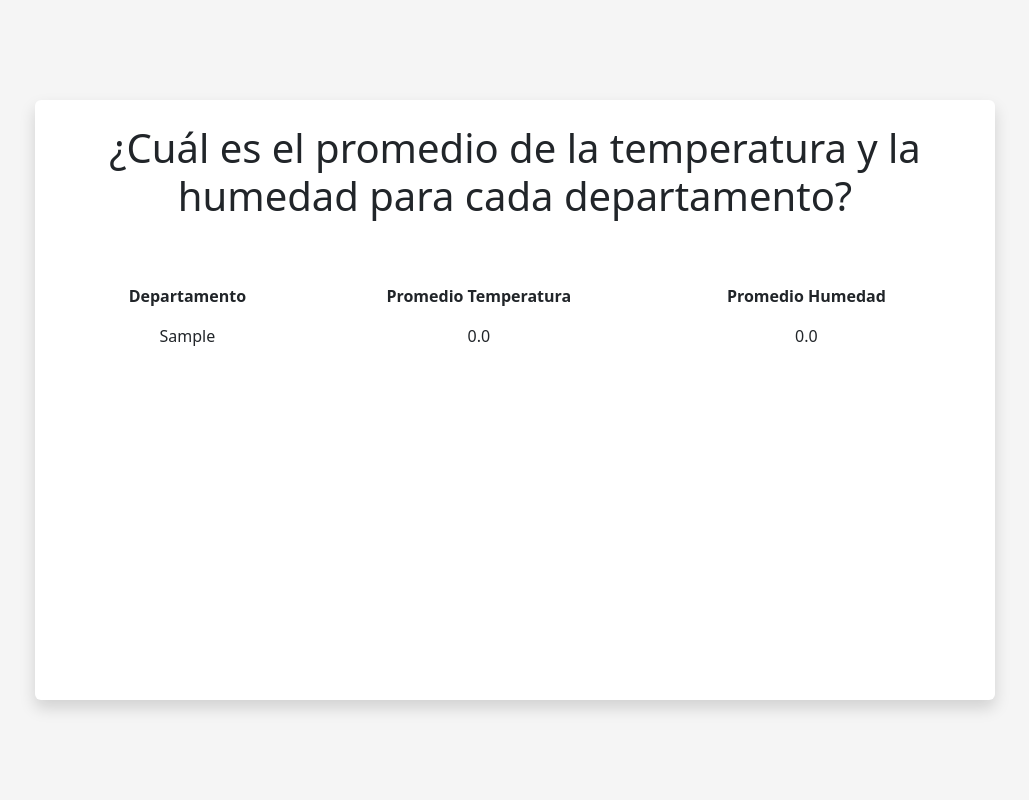
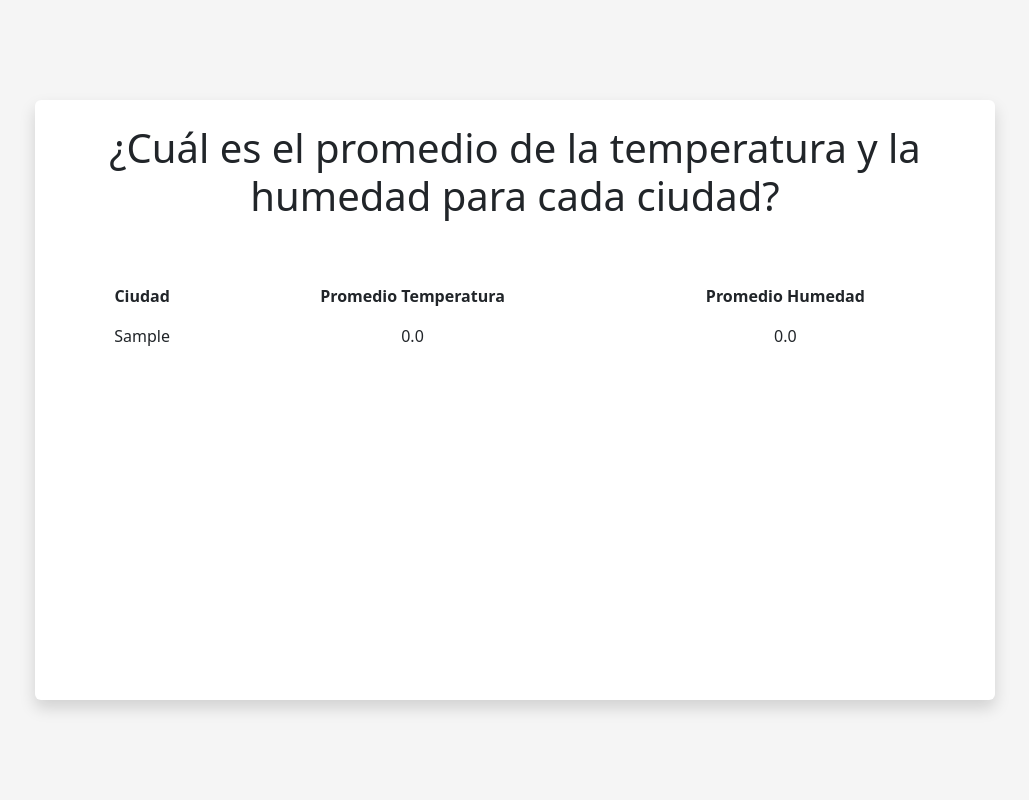
Before and after one commit to espinosadvlpr/flask-weather-visualizer, a Flask app: page /first in a window 1280 px wide. Shown: the part 56-856 px from the top of the page, without its empty margins (125-1154 px from the left). Run offline with Flask 3, Linux system fonts and the light colour scheme; tables that the repository leaves empty or names only in its code hold one stand-in row (values such as "Sample post"); some libraries are stand-ins or nearby versions.

Commit message:
(fix): changing department for city in templates

```diff
--- a/templates/first.html
+++ b/templates/first.html
@@ -2,15 +2,14 @@
 <div class="container-fluid">
   <div class="p-4">
     <h1>
-      ¿Cuál es el promedio de la temperatura y la humedad para cada
-      departamento?
+      ¿Cuál es el promedio de la temperatura y la humedad para cada ciudad?
     </h1>
   </div>
   <div class="container p-4">
     <table class="table table-borderless">
       <thead>
         <tr>
-          <th scope="col">Departamento</th>
+          <th scope="col">Ciudad</th>
           <th scope="col">Promedio Temperatura</th>
           <th scope="col">Promedio Humedad</th>
         </tr>
--- a/templates/second.html
+++ b/templates/second.html
@@ -3,7 +3,7 @@
   <div class="p-4">
     <h1>
       Mostrar el promedio de la velocidad del viento, la temperatura máxima y
-      mínima de cada departamento.
+      mínima de cada ciudad.
     </h1>
   </div>
 </div>
@@ -11,7 +11,7 @@
   <table class="table table-borderless">
     <thead>
       <tr>
-        <th scope="col">Departamento</th>
+        <th scope="col">Ciudad</th>
         <th scope="col">Promedio Velocidad</th>
         <th scope="col">Temperatura Maxima</th>
         <th scope="col">Temperatura Minima</th>
```
